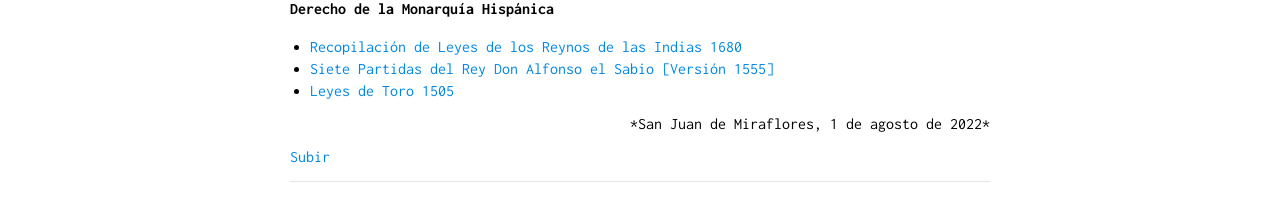
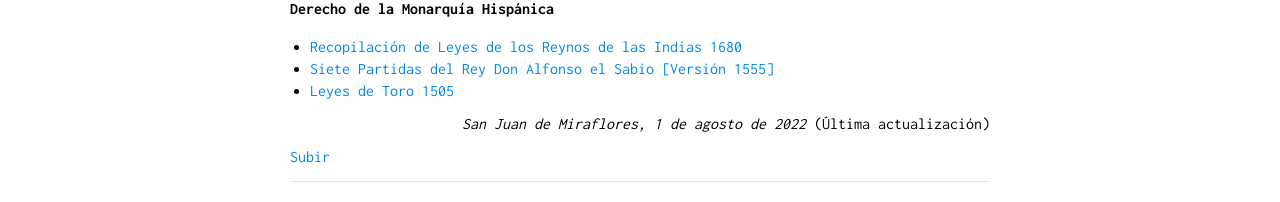
Before and after one commit to actio1680/actio1680.github.io, a Jekyll site: the page built from proyecto2/presentacion2.md, in a window 1280 px wide. Shown: the part 1830-2032 px from the top of the page. Built offline with Jekyll 4.4.1, drawn with Linux system fonts in a browser that asks for light colours; our own code applies the rules of GitHub Pages for plain Markdown files.

Commit message:
Update presentacion2.md

```diff
--- a/proyecto2/presentacion2.md
+++ b/proyecto2/presentacion2.md
@@ -55,6 +55,8 @@ El Proyecto busca referenciar los cuerpos legales principales, abrogados y vigen
 - [Siete Partidas del Rey Don Alfonso el Sabio [Versión 1555] ](/sietepartidas.md)
 - [Leyes de Toro 1505](/leyestoro.md)
 
-<div align="right">*San Juan de Miraflores, 1 de agosto de 2022*</div>
+<div align="right">
+<i>San Juan de Miraflores, 1 de agosto de 2022</i> (Última actualización)
+</div>
 
 [Subir](#top)
```
